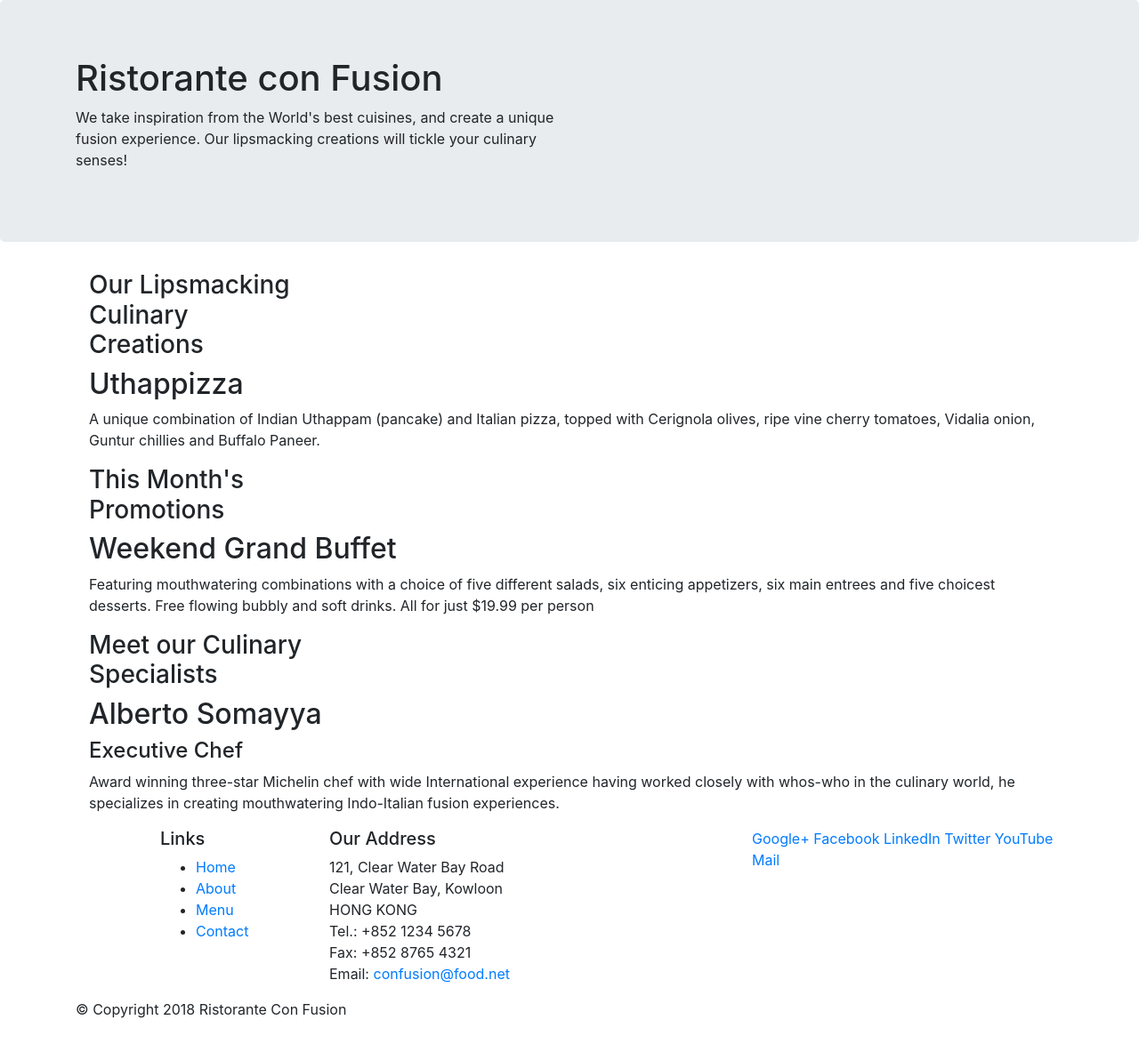
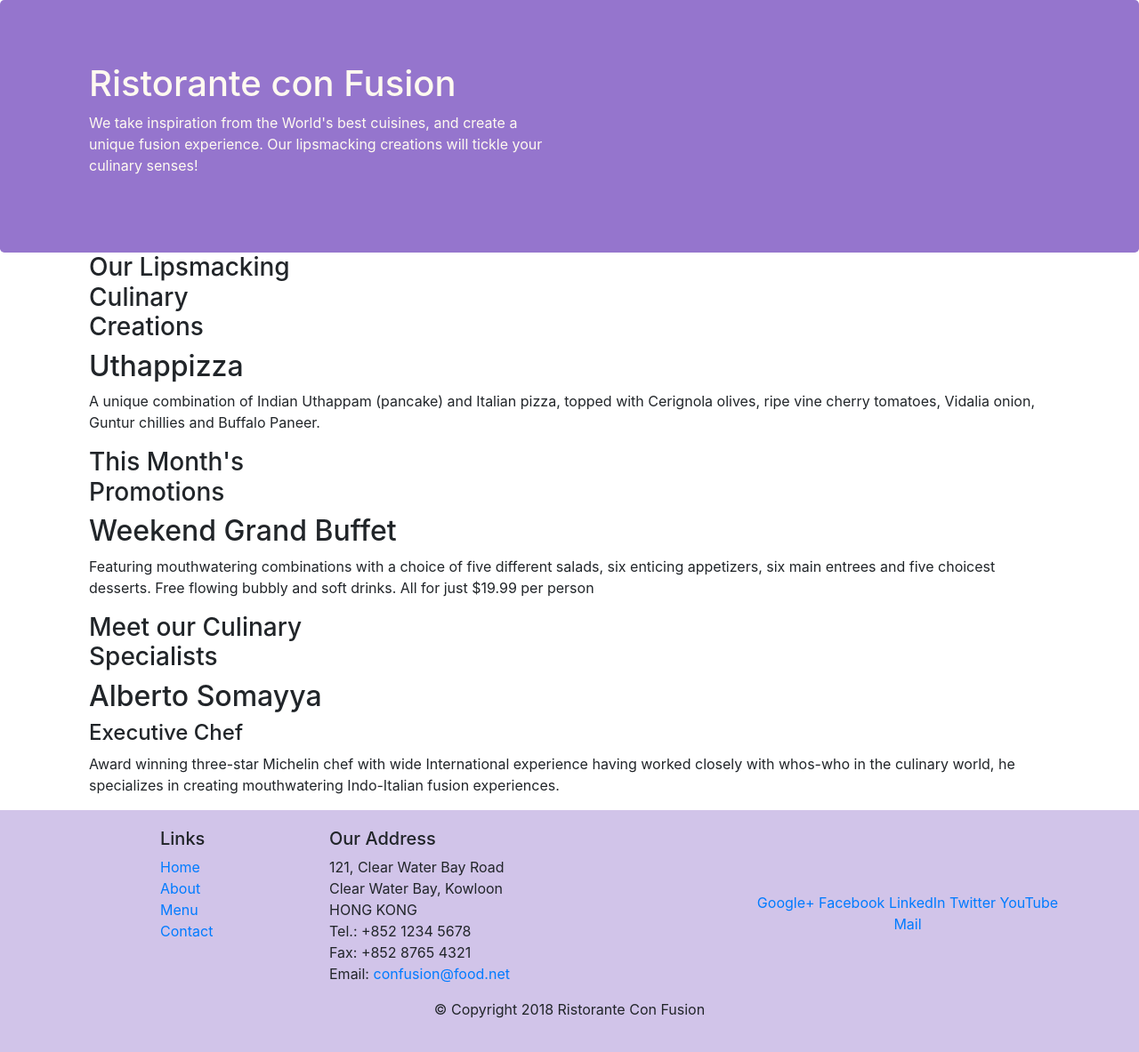
Before and after one commit to principyto/Coursera, a website: page index.html in a window 1280 px wide. Shown: the whole page at 89% size. Drawn offline with nearby package versions, Linux system fonts and the light colour scheme.

Commit message:
grid par 2

```diff
--- /dev/null
+++ b/css/styles.css
@@ -0,0 +1,30 @@
+.row-header {
+    margin: 0px auto;
+    padding: 0px auto;
+}
+
+.row-content{
+    margin: 0px auto;
+    padding: 50px 0px 50px 0px;
+    border-bottom: 1px ridge;
+    min-height: 400px;
+}
+
+.footer{
+    background-color: #d1c4e9;
+    margin: 0px auto;
+    padding: 20px 0px 20px 0px;
+}
+
+.jumbotron{
+    padding: 70px 30px 70px 30px;
+    margin: 0px auto;
+    background-color: #9575cd;
+    color: floralwhite;
+}
+
+.address{
+    font-size: 80%;
+    margin: 0px;
+    color: #0f0f0f;
+}
--- a/index.html
+++ b/index.html
@@ -9,6 +9,7 @@
 
     <!-- Bootstrap CSS -->
     <link rel="stylesheet" href="node_modules/bootstrap/dist/css/bootstrap.min.css">
+    <link rel="stylesheet" href="css/styles.css">
     <title>Ristorante Con Fusion</title>
 </head>
 
@@ -16,7 +17,7 @@
 
     <header class="jumbotron">
         <div class="container">
-            <div class="row">
+            <div class="row row-header">
                 <div class="col-12 col-sm-6">
                     <h1>Ristorante con Fusion</h1>
                     <p>We take inspiration from the World's best cuisines, and create a unique fusion experience. Our lipsmacking creations will tickle your culinary senses!</p>
@@ -28,7 +29,7 @@
     </header>
 
     <div class="container">
-        <div clas="row">
+        <div clas="row row-content align-items-center">
             <div class="col-12 col-sm-4 order-sm-last col-md-3">
                 <h3>Our Lipsmacking Culinary Creations</h3>
             </div>
@@ -39,7 +40,7 @@
         </div>
 
 
-        <div clas="row">
+        <div clas="row row-content align-items-center">
             <div class="col-12 col-sm-4 col-md-3">
                 <h3>This Month's Promotions</h3>
             </div>
@@ -49,7 +50,7 @@
             </div>
         </div>
 
-        <div clas="row">
+        <div clas="row row-content align-items-center">
             <div class="col-12 col-sm-4 order-sm-last col-md-3">
                 <h3>Meet our Culinary Specialists</h3>
             </div>
@@ -61,12 +62,12 @@
         </div>
     </div>
 
-    <footer>
+    <footer class="footer">
         <div class="container">
             <div class="row">
                 <div class="col-4 offset-1 col-sm-2">
                     <h5>Links</h5>
-                    <ul>
+                    <ul class="list-unstyled">
                         <li><a href="#">Home</a></li>
                         <li><a href="#">About</a></li>
                         <li><a href="#">Menu</a></li>
@@ -84,8 +85,8 @@
 		              Email: <a href="mailto:confusion@food.net">confusion@food.net</a>
 		           </address>
                 </div>
-                <div class="col-12 col-sm-4">
-                    <div>
+                <div class="col-12 col-sm-4 align-self-center">
+                    <div class="text-center">
                         <a href="http://google.com/+">Google+</a>
                         <a href="http://www.facebook.com/profile.php?id=">Facebook</a>
                         <a href="http://www.linkedin.com/in/">LinkedIn</a>
@@ -95,7 +96,7 @@
                     </div>
                 </div>
            </div>
-           <div class="row">
+           <div class="row justify-content-center">
                 <div class="col-auto">
                     <p>© Copyright 2018 Ristorante Con Fusion</p>
                 </div>
```
